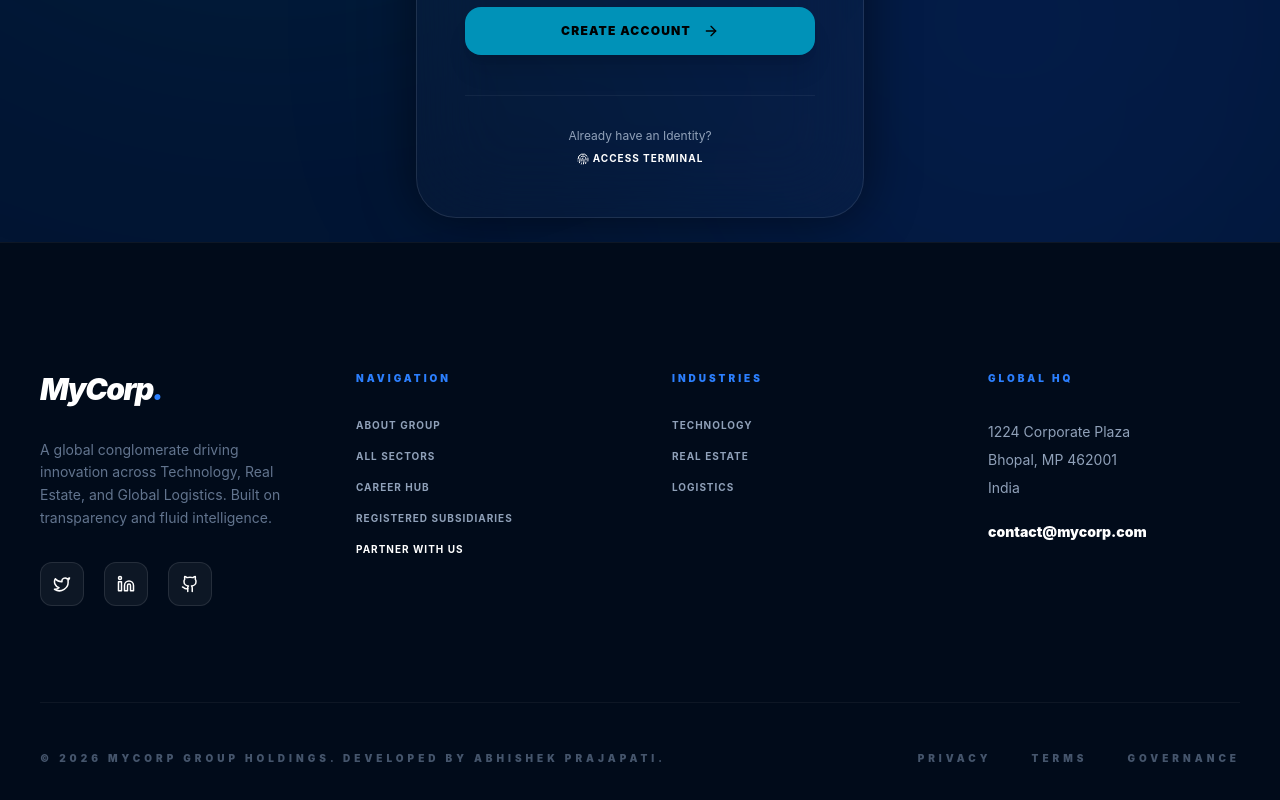
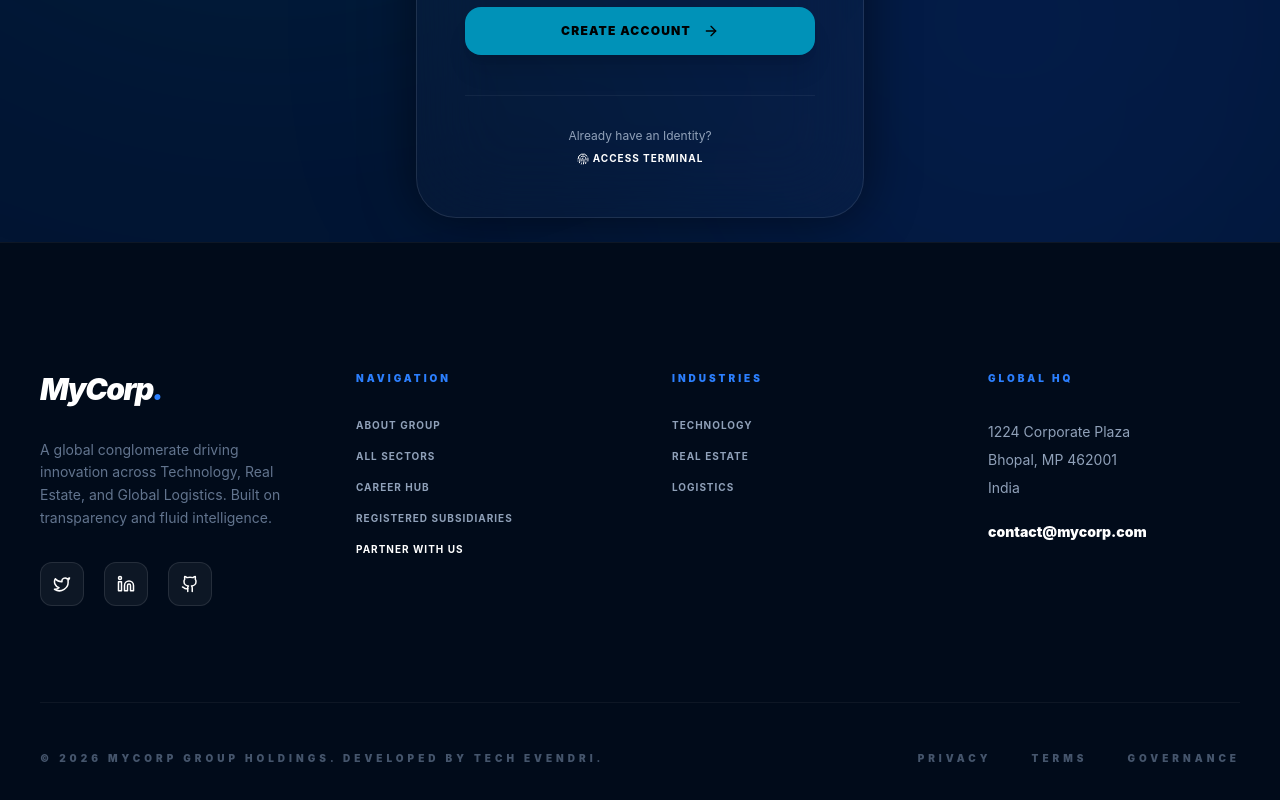
Before and after one commit to AkPrajapati8719/mycorp---frontend, a Next.js app: page /auth/signup in a window 1280 px wide. Shown: the part 657-1457 px from the top of the page. Built offline with nearby package versions, Linux system fonts and the light colour scheme.

Commit message:
copy right updated

```diff
--- a/src/components/shared/Footer.tsx
+++ b/src/components/shared/Footer.tsx
@@ -68,7 +68,7 @@ export default function Footer() {
 
         {/* Copyright Bar */}
         <div className="pt-12 border-t border-white/5 flex flex-col md:flex-row justify-between items-center text-[10px] font-black tracking-[0.4em] text-slate-600">
-          <p>© 2026 MYCORP GROUP HOLDINGS. DEVELOPED BY ABHISHEK PRAJAPATI.</p>
+          <p>© 2026 MYCORP GROUP HOLDINGS. DEVELOPED BY TECH EVENDRI.</p>
           <div className="flex space-x-10 mt-6 md:mt-0">
             <span className="cursor-pointer hover:text-white transition">PRIVACY</span>
             <span className="cursor-pointer hover:text-white transition">TERMS</span>
```
